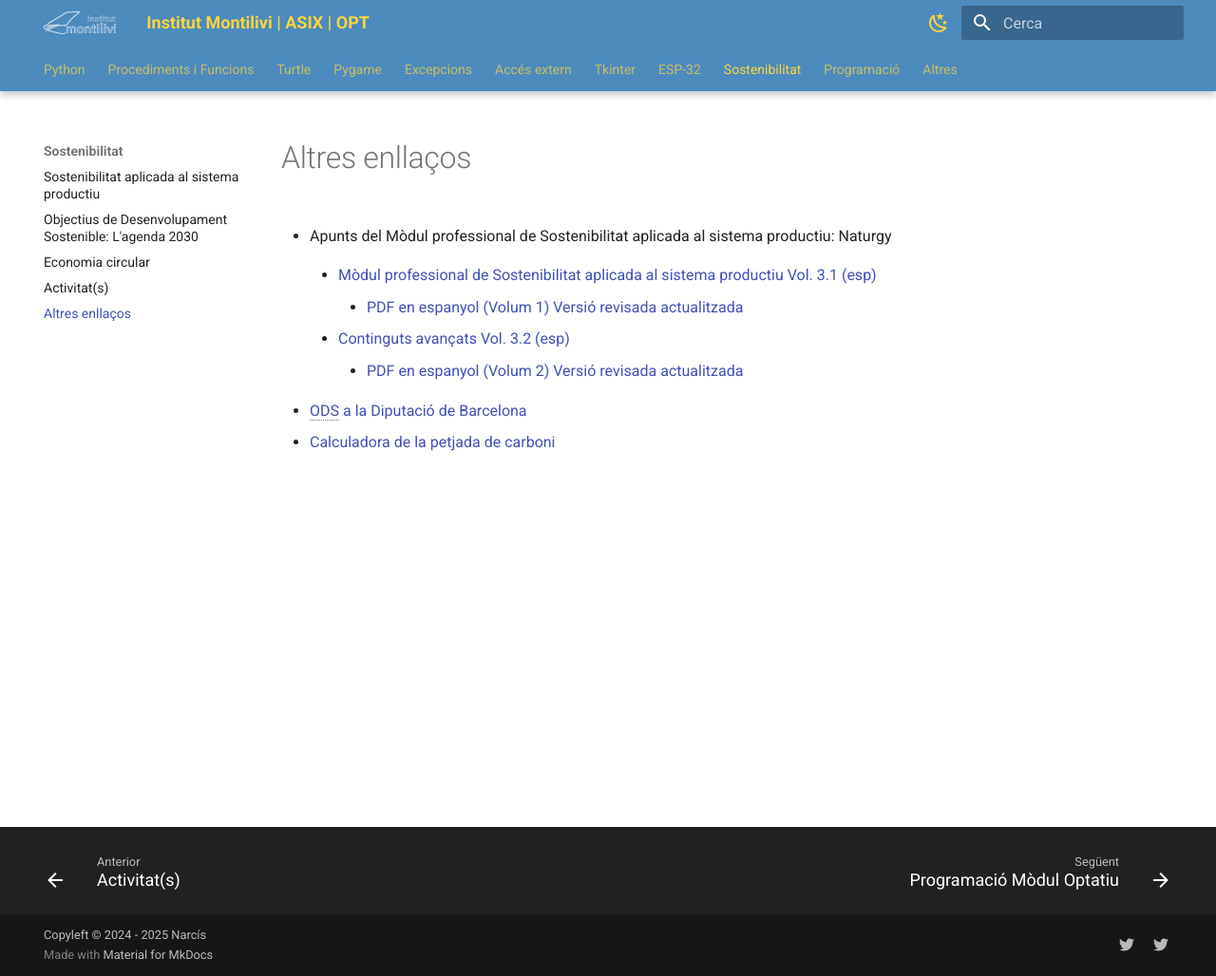
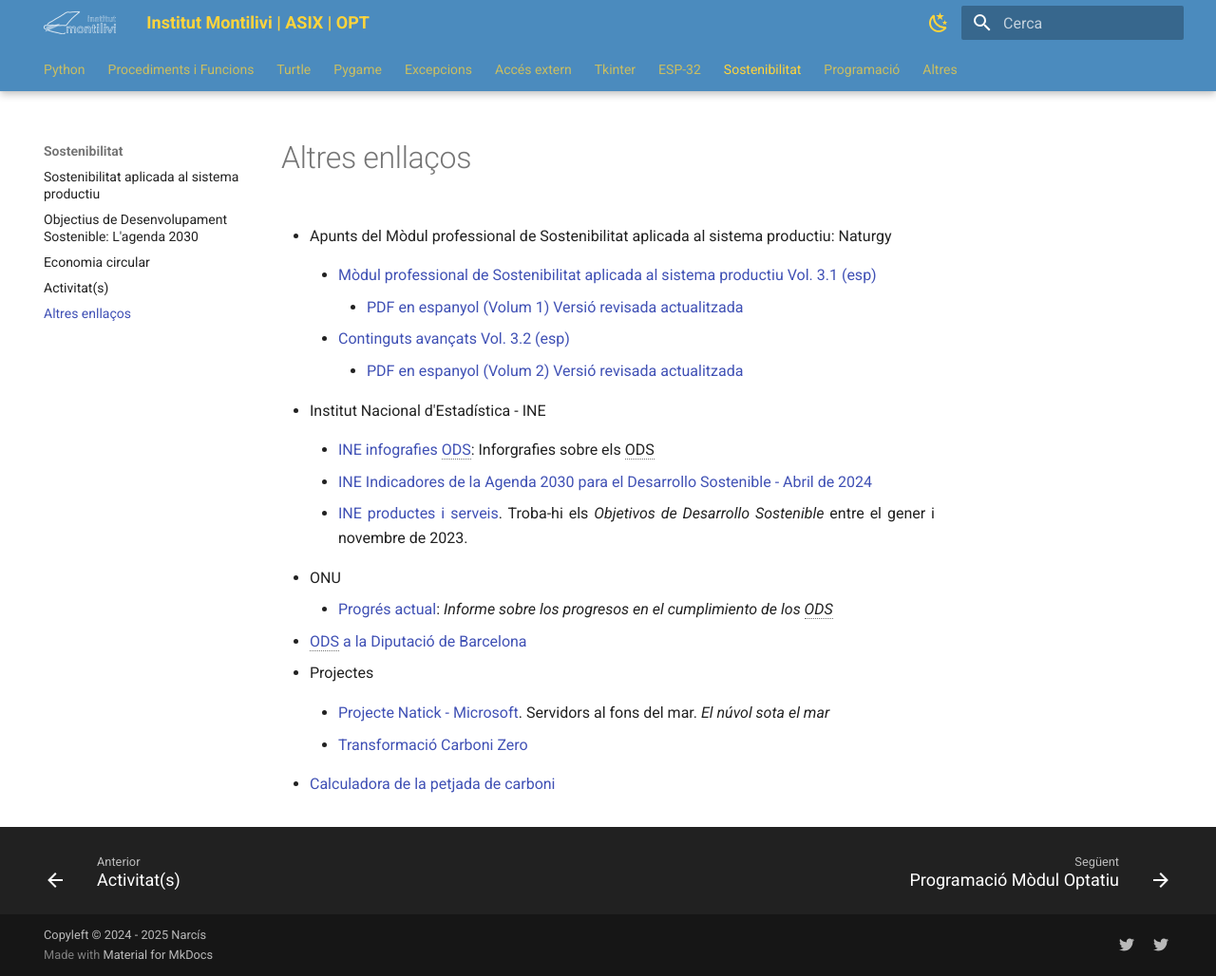
Before and after one commit to nbuisac/ASIX_OPT, an MkDocs documentation site: the page built from docs/sostenibilitat/sostenibilitat_005.md, in a window 1280 px wide and 1028 px high. Shown: the whole window at 95% size. Built offline with MkDocs 1.6.1 and Material for MkDocs 9.7.7, drawn with Linux system fonts in a browser that asks for light colours.

Commit message:
Més dades 2024

```diff
--- a/docs/sostenibilitat/sostenibilitat_005.md
+++ b/docs/sostenibilitat/sostenibilitat_005.md
@@ -10,7 +10,25 @@
 
         * [PDF en espanyol (Volum 2) Versió revisada actualitzada][]
 
+* Institut Nacional d'Estadística - INE
+
+    * [INE infografies ODS][]: Inforgrafies sobre els ODS
+
+    * [INE Indicadores de la Agenda 2030 para el Desarrollo Sostenible - Abril de 2024][]
+
+    * [INE productes i serveis][]. Troba-hi els *Objetivos de Desarrollo Sostenible* entre el gener i novembre de 2023.
+
+* ONU
+
+    * [Progrés actual]: *Informe sobre los progresos en el cumplimiento de los ODS*
+
 * [ODS a la Diputació de Barcelona][odsDiba]
+
+* Projectes
+
+    * [Projecte Natick - Microsoft][]. Servidors al fons del mar. *El núvol sota el mar*
+
+    * [Transformació Carboni Zero][]
 
 * [Calculadora de la petjada de carboni]
 
@@ -23,4 +41,13 @@
 [Calculadora de la petjada de carboni]: https://calculator.carbonfootprint.com/calculator.aspx?lang=es  "Calculadora de la petjada de carboni"
 [odsDiba]:  https://www.diba.cat/ca/web/ods/    "ODS a la Diputació de Barcelona"
 
+
+[INE productes i serveis]: https://www.ine.es/ss/Satellite?c=Page&cid=1254735116567&pagename=ProductosYServicios%2FPYSLayout&L=0    "INE productes i serveis"
+[INE infografies ODS]:  https://www.ine.es/infografias/ODS/infografias_ODS.htm "Infografies ODS"
+[INE Indicadores de la Agenda 2030 para el Desarrollo Sostenible - Abril de 2024]:  https://www.ine.es/ods/publicacion_ods_2024.pdf
+
+[Progrés actual]: https://www.un.org/sustainabledevelopment/es/progress-report/
+
+[Projecte Natick - Microsoft]:  https://news.microsoft.com/es-es/2020/09/15/proyecto-natick-el-futuro-de-los-centros-de-datos-bajo-el-mar-es-fiable-practico-y-sostenible/
+[Transformació Carboni Zero]: https://news.microsoft.com/es-es/2020/07/22/avances-en-nuestro-objetivo-carbon-negative-para-2030/
 --8<-- ".acronims.txt"
```
